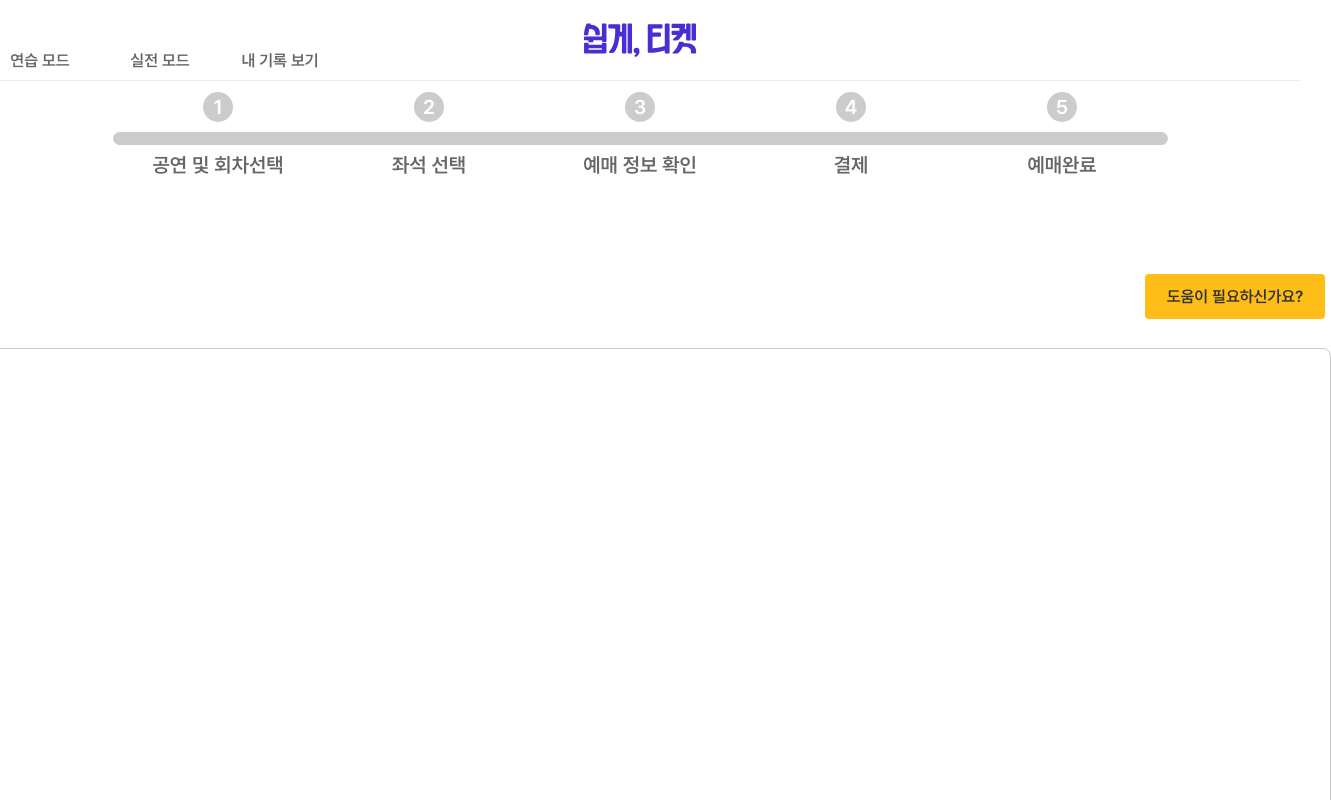
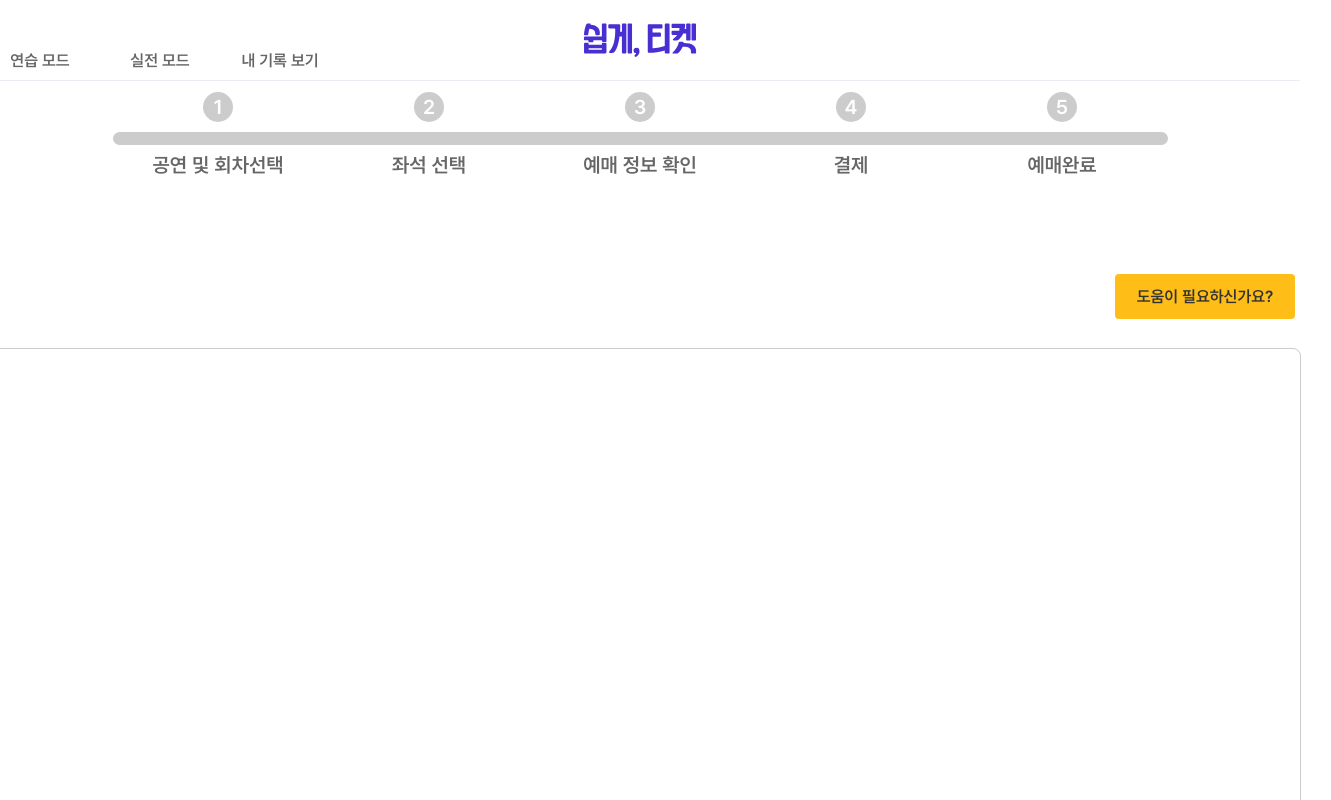
Before and after one commit to Easy-Ti-cket/easy-ticket, a React (Vite) app: page /progress in a window 1280 px wide. Shown: the top 800 px of the page, 1331 px wide, since content can reach past the window. Built offline with nearby package versions, Linux system fonts and the light colour scheme.

Commit message:
Design: 컨텐츠박스 높이 수정

```diff
--- a/src/pages/ProgressContents.jsx
+++ b/src/pages/ProgressContents.jsx
@@ -36,7 +36,7 @@ const ContentsBox = styled.div`
   border-radius: 8px;
   display: inline-flex;
   justify-content: center;
-  padding: 30px;
+  padding: 30px 0;
   //도움말 버튼 부모 position
   position: relative;
 `;
```
